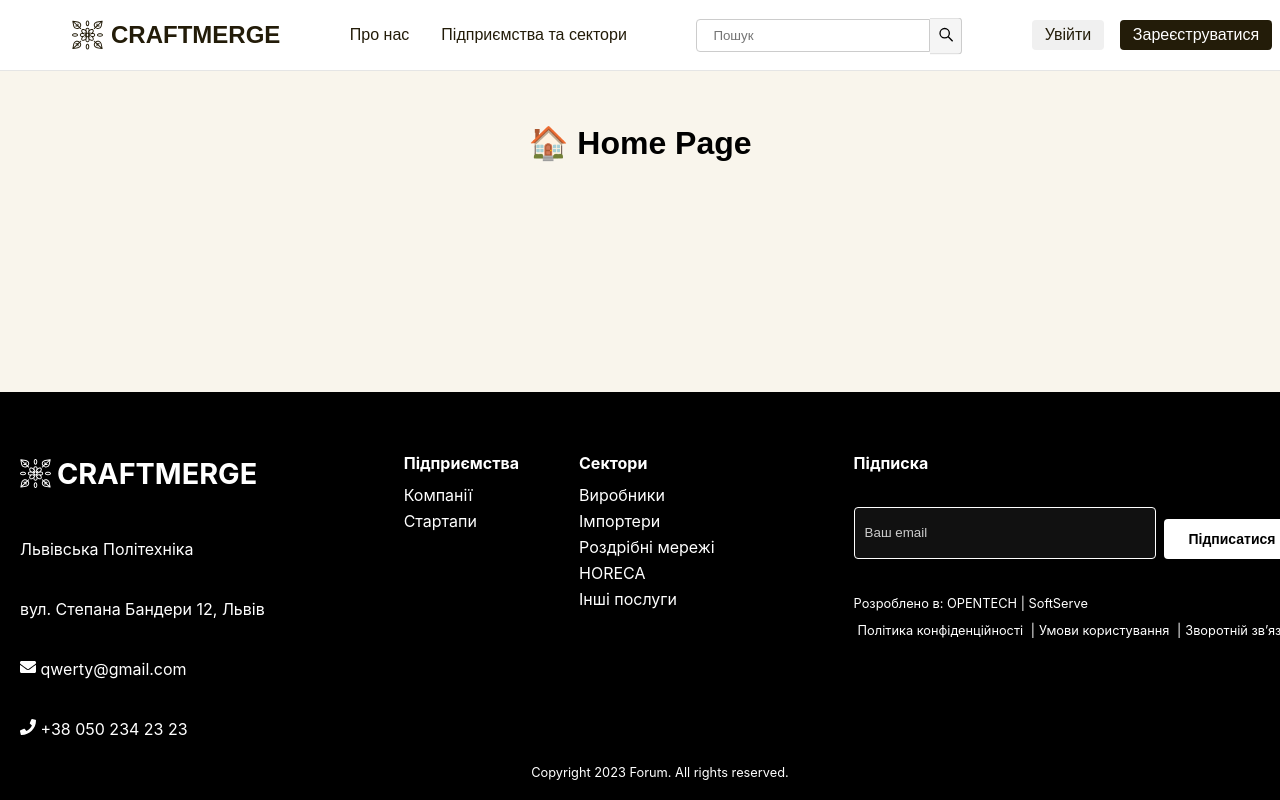
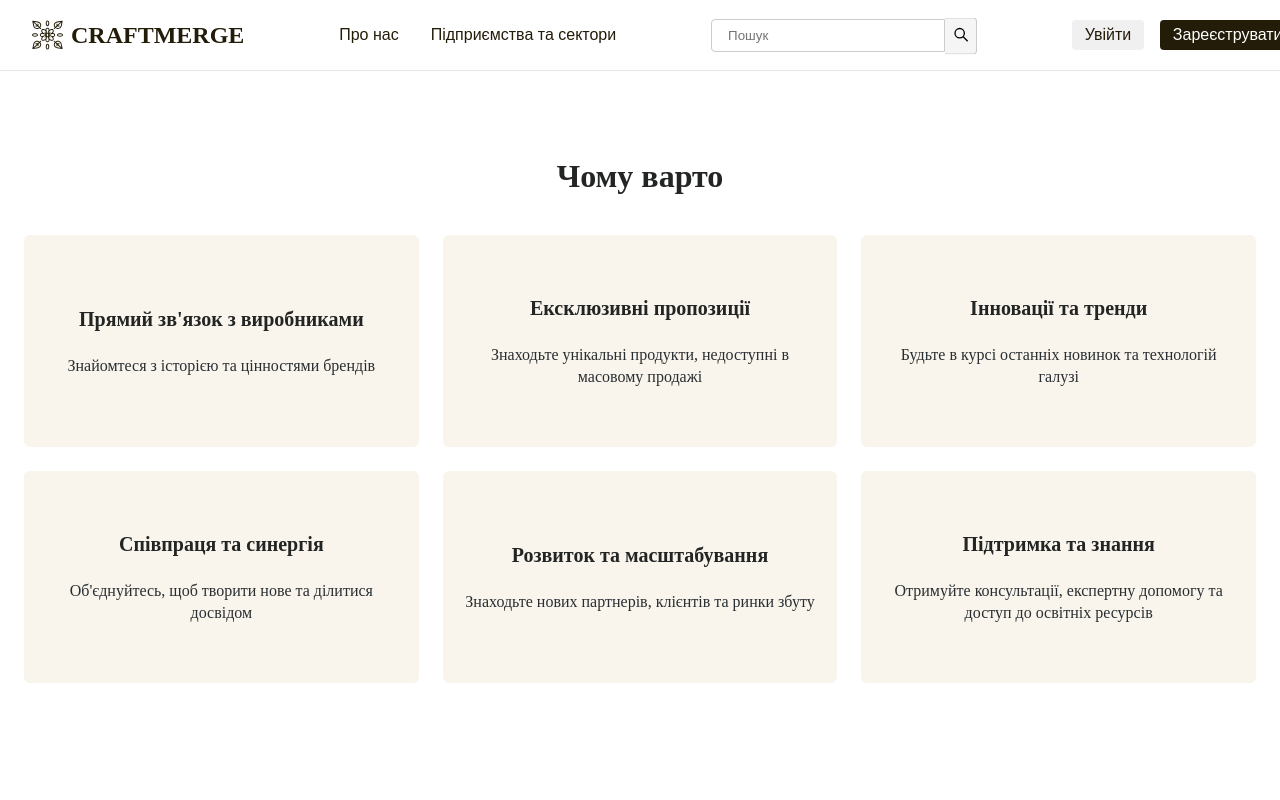
Before and after one commit to Project-Stage-Academy/UA-4252-Python-FS, a React app in the folder frontend/: page / in a window 1280 px wide. Shown: the top 800 px of the page. Built offline with nearby package versions, Linux system fonts and the light colour scheme; the HTML template or start-up script is replaced by a standard one.

Commit message:
Frontend: add WhyWorthGrid

```diff
--- a/frontend/jest.config.cjs
+++ b/frontend/jest.config.cjs
@@ -7,5 +7,8 @@ module.exports = {
       tsconfig: '<rootDir>/tsconfig.app.json',
       isolatedModules: true
     }
+  },
+  moduleNameMapper: {
+    '\\.(css|scss)$': 'identity-obj-proxy'
   }
 };
--- a/frontend/src/App.css
+++ b/frontend/src/App.css
@@ -50,6 +50,7 @@ html, body {
   display: flex;
   flex-direction: column;
   min-height: 100vh;
+  background-color: #FFFFFF;
 }
 
 
--- a/frontend/src/App.tsx
+++ b/frontend/src/App.tsx
@@ -2,15 +2,18 @@ import { BrowserRouter as Router, Routes, Route } from "react-router-dom";
 import { routes } from "./routes";
 import Footer from "./components/Footer/Footer";
 import Header from "./components/Header/Header";
+import WhyWorthGrid from "./components/WhyWorthGrid/WhyWorthGrid";
 import './components/Header/Header.scss';
 import "./App.css";
 
 function App() {
   return (
     <Router>
-      <div className="app-container">
+      <div>
 
         <Header />
+
+        <WhyWorthGrid />
 
         <div className="content">
           <Routes>
--- a/frontend/src/components/Header/Header.scss
+++ b/frontend/src/components/Header/Header.scss
@@ -13,7 +13,7 @@ $color-border-light: #000;
     align-items: center;
     justify-content: space-between;
     height: 70px;
-    max-width: 1200px;
+    max-width: 1512px;
     margin: 0 auto;
   }
 
@@ -30,8 +30,10 @@ $color-border-light: #000;
     }
 
     &-text {
-      font-size: 1.5rem;
-      font-weight: bold;
+      font-family: 'Geologica';
+      font-size: 24px;
+      font-weight: 700;
+      text-transform: uppercase;
       color: #231c09;
     }
   }
--- /dev/null
+++ b/frontend/src/components/WhyWorthGrid/WhyWorthGrid.scss
@@ -0,0 +1,65 @@
+.why-worth-section-wrapper {
+  width: 100%;
+  background-color: #ffffff;
+  padding: 60px 0;
+}
+
+.why-worth-section {
+  max-width: 1512px;
+  margin: 0 auto;
+  padding: 0 24px;
+
+  .section-title {
+    font-family: 'Geologica';
+    font-weight: 700;
+    font-size: 32px;
+    text-align: center;
+    color: #232424;
+    margin-bottom: 40px;
+  }
+
+  .grid-container {
+    display: grid;
+    grid-template-columns: repeat(3, 1fr);
+    gap: 24px;
+    justify-content: center;
+  }
+
+  .why-worth-item {
+    display: flex;
+    flex-direction: column;
+    justify-content: center;
+    background: #f9f5ec;
+    border-radius: 6px;
+    padding: 24px 20px;
+    text-align: center;
+    min-height: 164px;
+    transition: box-shadow 0.3s ease, transform 0.3s ease;
+
+    &:hover {
+      box-shadow: 0 4px 12px rgba(0, 0, 0, 0.08);
+      transform: translateY(-2px);
+    }
+
+    &:focus {
+      outline: 2px solid #646cff;
+      outline-offset: 4px;
+    }
+
+    h3 {
+      font-family: 'Geologica';
+      font-weight: 700;
+      font-size: 20px;
+      color: #232424;
+      margin-bottom: 8px;
+    }
+
+    p {
+      font-family: 'Geologica';
+      font-weight: 400;
+      font-size: 16px;
+      color: #292e32;
+      line-height: 22px;
+    }
+  }
+}
--- /dev/null
+++ b/frontend/src/components/WhyWorthGrid/WhyWorthGrid.tsx
@@ -0,0 +1,60 @@
+import React from "react";
+import "./WhyWorthGrid.scss";
+
+interface WhyWorthItem {
+  title: string;
+  description: string;
+}
+
+// TODO: replace mockData with real API data from `/api/content/landing/`
+const mockData: WhyWorthItem[] = [
+  {
+    title: "Прямий зв'язок з виробниками",
+    description: "Знайомтеся з історією та цінностями брендів",
+  },
+  {
+    title: "Ексклюзивні пропозиції",
+    description: "Знаходьте унікальні продукти, недоступні в масовому продажі",
+  },
+  {
+    title: "Інновації та тренди",
+    description: "Будьте в курсі останніх новинок та технологій галузі",
+  },
+  {
+    title: "Співпраця та синергія",
+    description: "Об'єднуйтесь, щоб творити нове та ділитися досвідом",
+  },
+  {
+    title: "Розвиток та масштабування",
+    description: "Знаходьте нових партнерів, клієнтів та ринки збуту",
+  },
+  {
+    title: "Підтримка та знання",
+    description: "Отримуйте консультації, експертну допомогу та доступ до освітніх ресурсів",
+  },
+];
+
+const WhyWorthGrid: React.FC = () => {
+  return (
+    <div className="why-worth-section-wrapper">
+      <section className="why-worth-section">
+        <h2 className="section-title">Чому варто</h2>
+        <div className="grid-container">
+          {mockData.map((item, i) => (
+            <div
+              key={i}
+              className="why-worth-item"
+              tabIndex={0}
+              role="article"
+            >
+              <h3>{item.title}</h3>
+              <p>{item.description}</p>
+            </div>
+          ))}
+        </div>
+      </section>
+    </div>
+  );
+};
+
+export default WhyWorthGrid;
--- a/frontend/src/pages/Home.tsx
+++ b/frontend/src/pages/Home.tsx
@@ -1,7 +1,10 @@
-type HomeProps = {
-  title?: string;
+// src/pages/Home.tsx
+import React from 'react';
+
+const Home: React.FC = () => {
+  // Тепер Home нічого не рендерить крім свого контенту,
+  // і WhyWorthGrid не дублюється
+  return null;
 };
 
-export default function Home({ title = "🏠 Home Page" }: HomeProps) {
-  return <h1>{title}</h1>;
-}
+export default Home;
```
Also changed, not shown: 1 other file (tests, documents, lock files or other folders).
